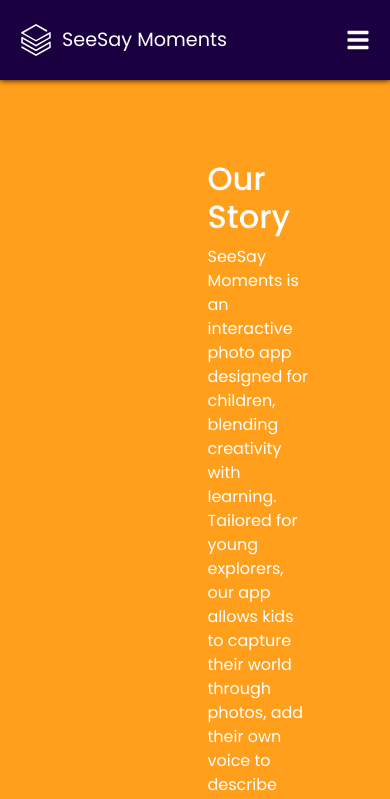
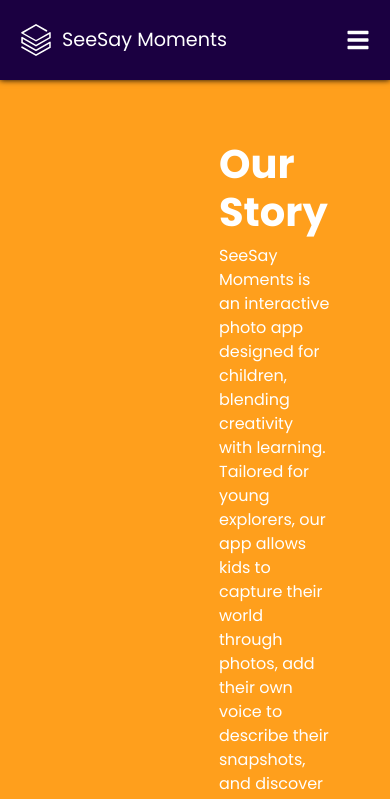
Before and after one commit to ysw711/FYP-24-S3-25, a React (Create React App) app in the folder frontend/: page /about in a window 390 px wide. Shown: the top 799 px of the page. Built offline with nearby package versions, Linux system fonts and the light colour scheme.

Commit message:
features updates

```diff
--- a/frontend/src/components/navbar/Navbar.css
+++ b/frontend/src/components/navbar/Navbar.css
@@ -4,11 +4,11 @@
 
 body {
   margin: 0;
-  padding-top: 80px; /* Adjust this to match the navbar height */
+  padding-top: 80px; /* Add padding to avoid content overlap */
 }
 
 .navbar {
-  position: fixed;
+  position: fixed; /* Fixed position to stick to the top */
   top: 0;
   left: 0;
   width: 100%;
@@ -18,7 +18,7 @@
   display: flex;
   align-items: center;
   justify-content: center;
-  padding: 0 20px;
+  padding: 20px;
   z-index: 1000;
 }
 
@@ -27,7 +27,7 @@
   width: 100%;
   max-width: 1440px;
   align-items: center;
-  justify-content: space-between;
+  justify-content: space-between; /* Space between logo and menu */
 }
 
 .logo {
@@ -52,6 +52,7 @@
   display: flex;
   list-style: none;
   gap: 1rem;
+  margin: 0; /* Ensure no default margin */
 }
 
 .nav-menu li {
@@ -83,7 +84,7 @@
     top: 80px; /* Adjusted for navbar height */
     right: 0;
     width: 100%;
-    height: calc(100vh - 80px);
+    height: calc(100vh - 80px); /* Fill the screen height */
     background-color: #1b0041;
     display: flex;
     flex-direction: column;
--- a/frontend/src/containers/about/About.css
+++ b/frontend/src/containers/about/About.css
@@ -1,19 +1,25 @@
 .about {
-    background-color: #FF9F1C; /* About section background color */
+  background-color: #FF9F1C; /* Background color */
   color: white;
-    padding: 5rem;
+  padding: 60px; /* Updated padding to match container styles */
+  display: flex;
+  flex-direction: column;
+  align-items: center; /* Center items horizontally */
+  gap: 60px; /* Space between image and text, matching container gap */
 }
 
 .about-content {
   display: flex;
   align-items: center;
-    justify-content: space-between; /* Space between image and text */
+  justify-content: center; /* Center content horizontally */
   flex-wrap: wrap; /* Allow wrapping for smaller screens */
+  gap: 24px; /* Space between image and text */
 }
 
 .about-image {
   flex: 1;
-    margin-right: 2rem; /* Space between image and text */
+  max-width: 100%; /* Ensure image does not exceed container width */
+  margin-right: 24px; /* Space between image and text */
 }
 
 .about-image img {
@@ -23,13 +29,22 @@
 }
 
 .about-text {
-    flex: 1; /* More space for text */
+  flex: 1;
 }
 
 .about-text h2 {
+  font-size: 40px; /* Match the specified font size */
+  font-family: 'Poppins', sans-serif; /* Font family */
+  font-weight: 700; /* Font weight */
+  color: #ffffff; /* Text color */
   margin-top: 0;
 }
 
 .about-text p {
+  font-size: 16px; /* Match the specified font size */
+  font-family: 'Poppins', sans-serif; /* Font family */
+  font-weight: 400; /* Font weight */
+  color: #ffffff; /* Text color */
   margin-bottom: 1rem; /* Space between paragraphs */
+  text-align: left; /* Align text to the left */
 }
--- a/frontend/src/containers/features/Features.css
+++ b/frontend/src/containers/features/Features.css
@@ -32,6 +32,29 @@
 .text-description {
   font-size: 1.2rem;
   line-height: 1.5;
+}
+
+.button-container {
+  margin-top: 1rem;
+}
+
+.discover-button {
+  background-color: #558564;
+  color: #ffffff;
+  font-size: 16px;
+  font-family: Poppins, "Regular";
+  font-weight: 400;
+  text-align: center;
+  vertical-align: center;
+  border: none;
+  border-radius: 8px;
+  padding: 12px 24px;
+  cursor: pointer;
+  transition: background-color 0.3s ease;
+}
+
+.discover-button:hover {
+  background-color: #4a7352;
 }
 
 .slider-container {
@@ -72,23 +95,6 @@
   right: 15px;
 }
 
-.dots-container {
-  display: flex;
-  justify-content: center;
-  margin-top: 1rem;
-}
-
-.dot {
-  margin: 0 5px;
-  cursor: pointer;
-  font-size: 1.5rem;
-  color: #fff;
-}
-
-.dot.active {
-  color: #FF8CA0;
-}
-
 .features-grid {
   display: flex;
   flex-wrap: wrap;
--- a/frontend/src/containers/features/Features.js
+++ b/frontend/src/containers/features/Features.js
@@ -1,4 +1,4 @@
-import React, { useState } from 'react';
+import React, { useState, useEffect } from 'react';
 import './Features.css';
 
 const Features = () => {
@@ -10,9 +10,13 @@
 
   const [currentIndex, setCurrentIndex] = useState(0);
 
-  const goToPrevious = () => setCurrentIndex(currentIndex === 0 ? slides.length - 1 : currentIndex - 1);
-  const goToNext = () => setCurrentIndex(currentIndex === slides.length - 1 ? 0 : currentIndex + 1);
-  const goToSlide = (slideIndex) => setCurrentIndex(slideIndex);
+  useEffect(() => {
+    const interval = setInterval(() => {
+      setCurrentIndex(prevIndex => (prevIndex + 1) % slides.length);
+    }, 3000); // Change slide every 3 seconds
+
+    return () => clearInterval(interval); // Cleanup interval on component unmount
+  }, [slides.length]);
 
   const slideStyles = { backgroundImage: `url(${slides[currentIndex].url})` };
 
@@ -24,23 +28,15 @@
           <p className="text-description">
             Encourage your child to describe their world and uncover new insights through creative exploration and observation.
           </p>
+          <div className="button-container">
+            <button className="discover-button">Learn More</button>
+          </div>
         </div>
         <div className="slider-container">
           <div className="slider-content">
-            <div onClick={goToPrevious} className="left-arrow">❰</div>
-            <div onClick={goToNext} className="right-arrow">❱</div>
             <div className="slide" style={slideStyles}></div>
-            <div className="dots-container">
-              {slides.map((_, slideIndex) => (
-                <div
-                  className={`dot ${slideIndex === currentIndex ? 'active' : ''}`}
-                  key={slideIndex}
-                  onClick={() => goToSlide(slideIndex)}
-                >
-                  ●
-                </div>
-              ))}
-            </div>
+            <div className="left-arrow" onClick={() => setCurrentIndex(currentIndex === 0 ? slides.length - 1 : currentIndex - 1)}>❰</div>
+            <div className="right-arrow" onClick={() => setCurrentIndex(currentIndex === slides.length - 1 ? 0 : currentIndex + 1)}>❱</div>
           </div>
         </div>
       </div>
```
Lines whose indentation alone changed are shown as unchanged.
